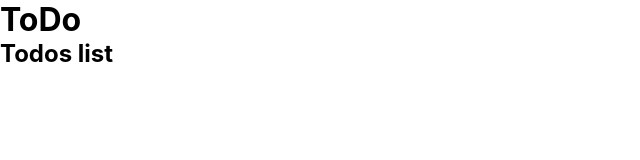
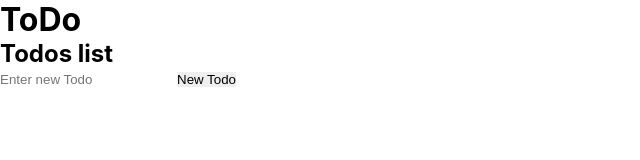
Before and after one commit to jtrob704/todo-react-firebase, a React (Create React App) app: page / in a window 1280 px wide. Shown: the top 160 px of the page, without its empty margins (0-640 px from the left). Built offline with nearby package versions, Linux system fonts and the light colour scheme; no server answers; the HTML template or start-up script is replaced by a standard one.

Commit message:
Added Todos input form

```diff
--- a/src/App.js
+++ b/src/App.js
@@ -1,5 +1,6 @@
 import React, { Component } from 'react';
 import Todos from './Todos/Todos'
+import TodosForm from './TodosForm/TodosForm'
 // eslint-disable-next-line
 import { firebaseConfig } from './Config/config'
 // eslint-disable-next-line
@@ -23,8 +24,9 @@ class App extends Component {
       <div className="App">
         <header className="App-header">
           <h1>ToDo</h1>
-          <Todos />
         </header>
+        <Todos />
+        <TodosForm />
       </div>
     );
     }
--- /dev/null
+++ b/src/TodosForm/TodosForm.js
@@ -0,0 +1,14 @@
+import React, { Component } from 'react'
+
+export class Todos extends Component {
+    render() {
+        return (
+            <div id="todo-form">
+                <input type="text" placeholder="Enter new Todo"></input>
+                <button>New Todo</button>
+            </div>
+        )
+    }
+}
+
+export default Todos
```
Also changed, not shown: src/App.css (line endings or trailing spaces), src/TodosForm/TodosForm.css (added).
